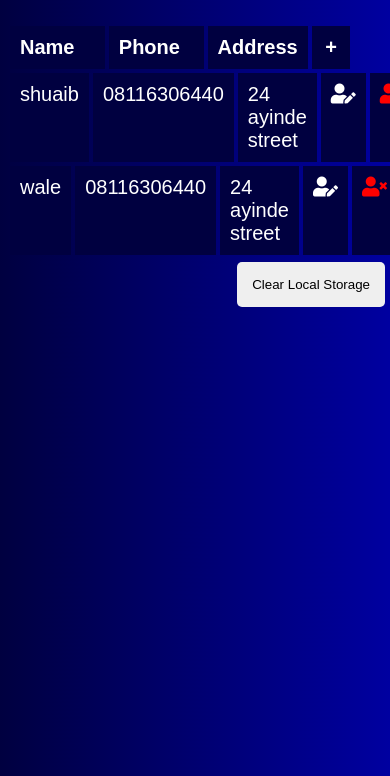
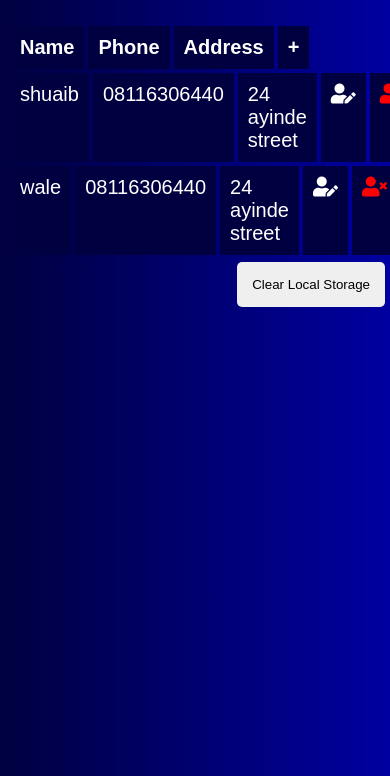
Before and after one commit to shosenwales/contact-app, a plain HTML site: page index.html in a window 390 px wide. Shown: the part 68-844 px from the top of the page. Drawn offline with Linux system fonts and the light colour scheme.

Commit message:
fixed some stuff

```diff
--- a/style.css
+++ b/style.css
@@ -101,13 +101,17 @@ button:hover{
 
 /* media queries */
 
-@media only screen and (max-width: 480px){
+@media only screen and (max-width: 600px){
 
   .container{
     margin-top: 10px;
     font-size: 20px;
     width:100%;
     margin: auto;
+}
+.row{
+    width:70vw;
+
 }
 
 #background{
```
